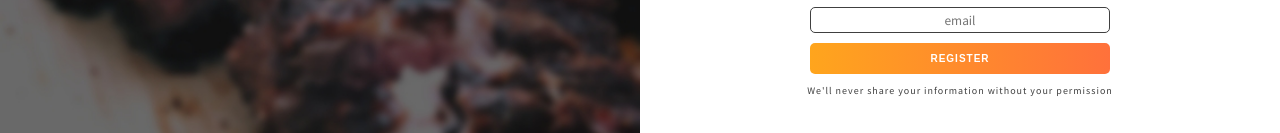
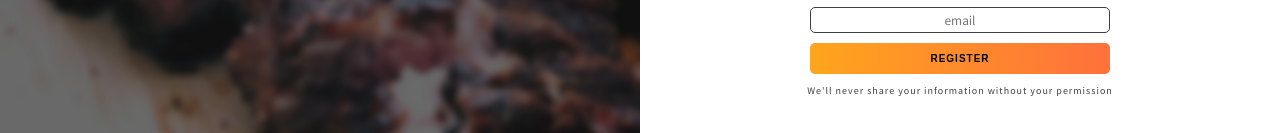
Before and after one commit to SolomanGarcia/bbq-splash-page, a plain HTML site: page index.html in a window 1280 px wide. In both pictures the pointer is over the button "REGISTER". Shown: the part 464-597 px from the top of the page. Drawn offline with Linux system fonts and the light colour scheme.

Commit message:
add transition

```diff
--- a/css/styles.css
+++ b/css/styles.css
@@ -123,6 +123,11 @@ input {
 .btn-primary {
   background: linear-gradient(to left, #ff713b, #ffa51d);
   color: white;
+  transition: color 500ms;
+}
+
+.btn-primary:hover {
+  color: black;
 }
 
 /* =================
```
